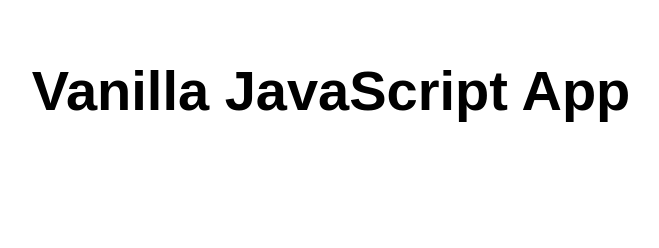
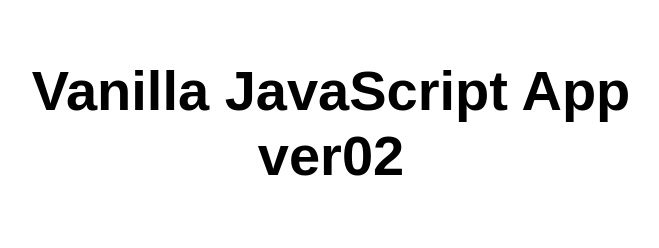
Before and after one commit to tetsuyasodo/staticwebdev-test, a website: page src/index.html in a window 1280 px wide. Shown: the whole page, without its empty margins (309-968 px from the left). Drawn offline with Linux system fonts and the light colour scheme.

Commit message:
Update index.html

```diff
--- a/src/index.html
+++ b/src/index.html
@@ -10,7 +10,7 @@
 
 <body>
   <main>
-    <h1>Vanilla JavaScript App</h1>
+    <h1>Vanilla JavaScript App ver02</h1>
   </main>
 </body>
 
```
